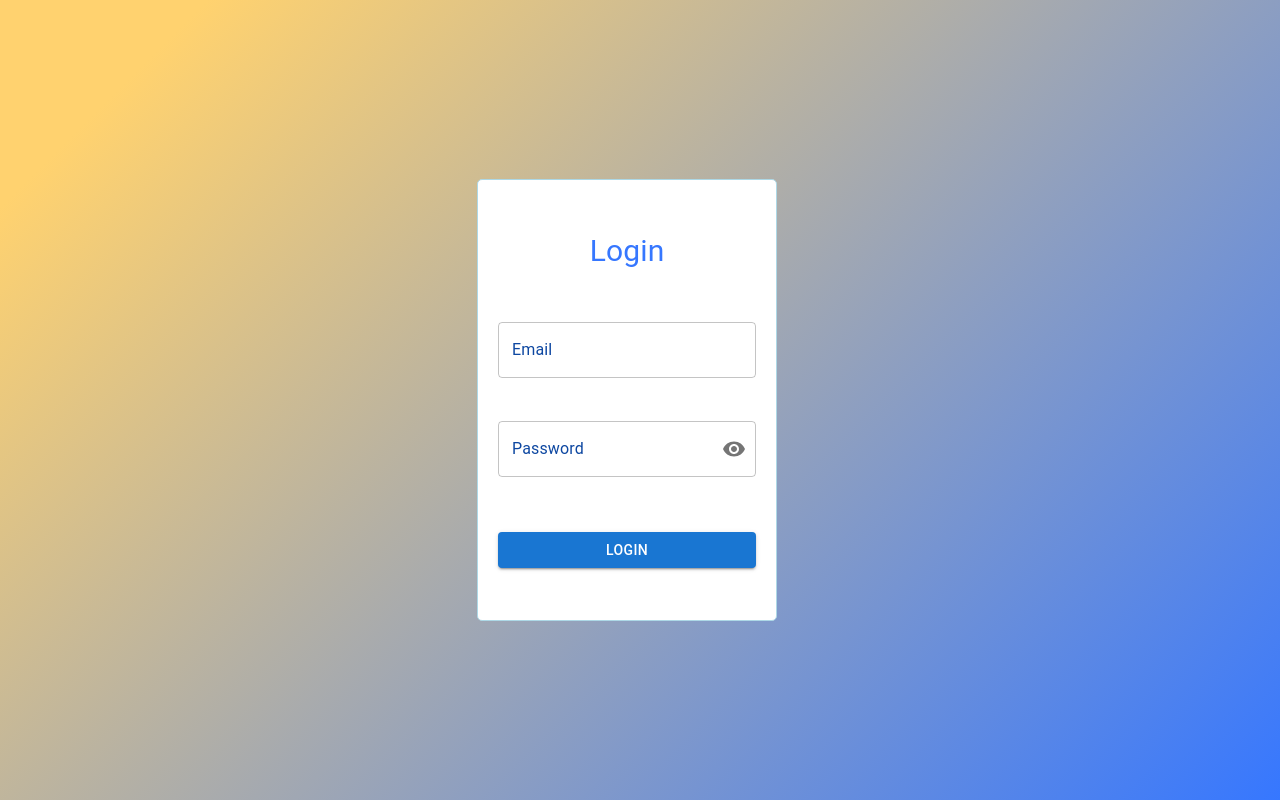
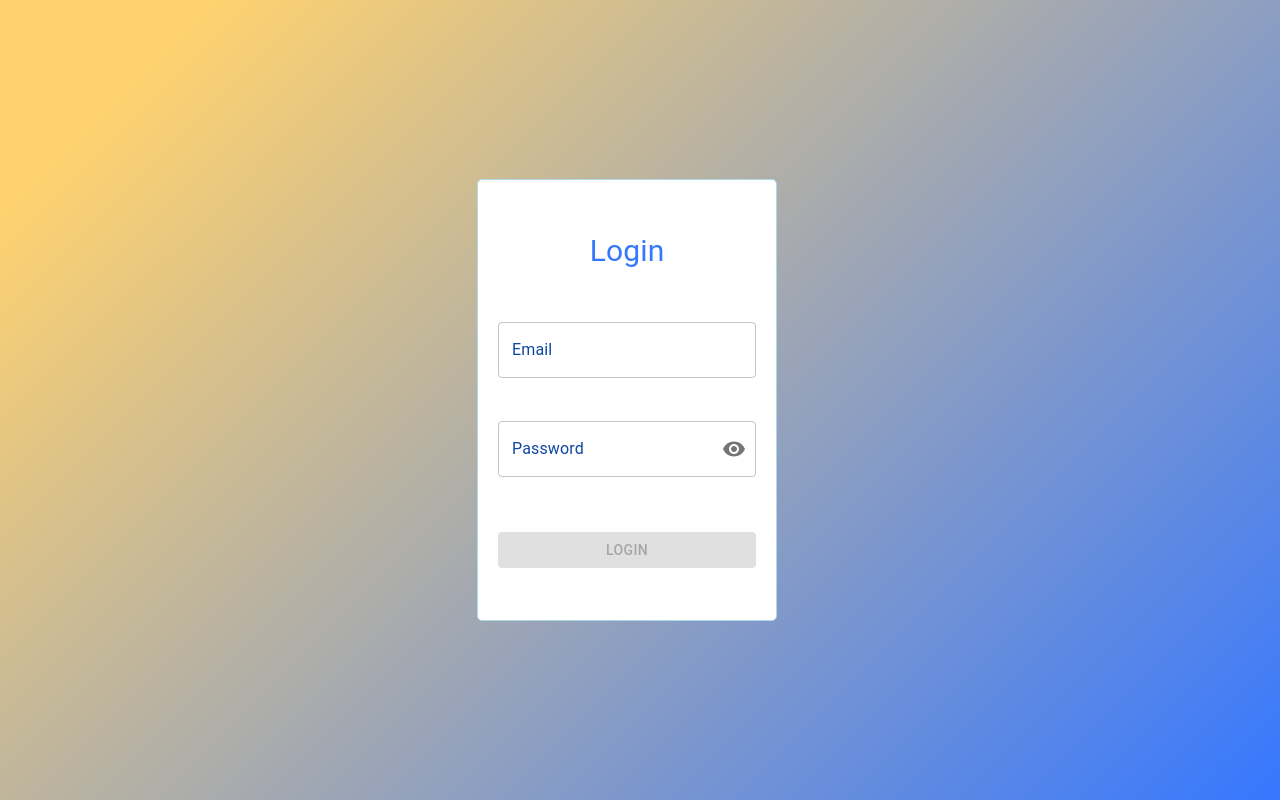
Before and after one commit to MarisiaS/SMM, a React (Vite) app in the folder frontend/: page / in a window 1280 px wide. Built offline with nearby package versions, Linux system fonts and the light colour scheme.

Commit message:
Added disabled prop to Mybutton, Login button disabled when no email and password

```diff
--- a/frontend/src/components/FormElements/MyButton.jsx
+++ b/frontend/src/components/FormElements/MyButton.jsx
@@ -2,13 +2,14 @@ import * as React from "react";
 import Button from "@mui/material/Button";
 
 export default function MyButton(props) {
-  const { label, type, onClick } = props;
+  const { label, type, onClick, disabled } = props;
   return (
     <Button
       type={type}
       variant="contained"
       className={"myButton"}
       onClick={onClick}
+      disabled={disabled}
       startIcon={props.children}
       color="primary"
     >
--- a/frontend/src/components/Login.jsx
+++ b/frontend/src/components/Login.jsx
@@ -9,7 +9,7 @@ import { useNavigate } from 'react-router-dom'
 import { SmmApi } from '../SmmApi.jsx'
 
 const Login = () =>{
-    const {handleSubmit, control, reset, register} = useForm()
+    const {handleSubmit, control, reset, register, formState: { errors, isValid}} = useForm({ mode: 'onChange' })
     const [error, setError] = useState(null);
     const navigate = useNavigate()
 
@@ -58,6 +58,7 @@ const Login = () =>{
                         <MyButton
                             label={"Login"}
                             type={"submit"}
+                            disabled ={!isValid}
                         />
                     </Box>
                 </Box>
```
